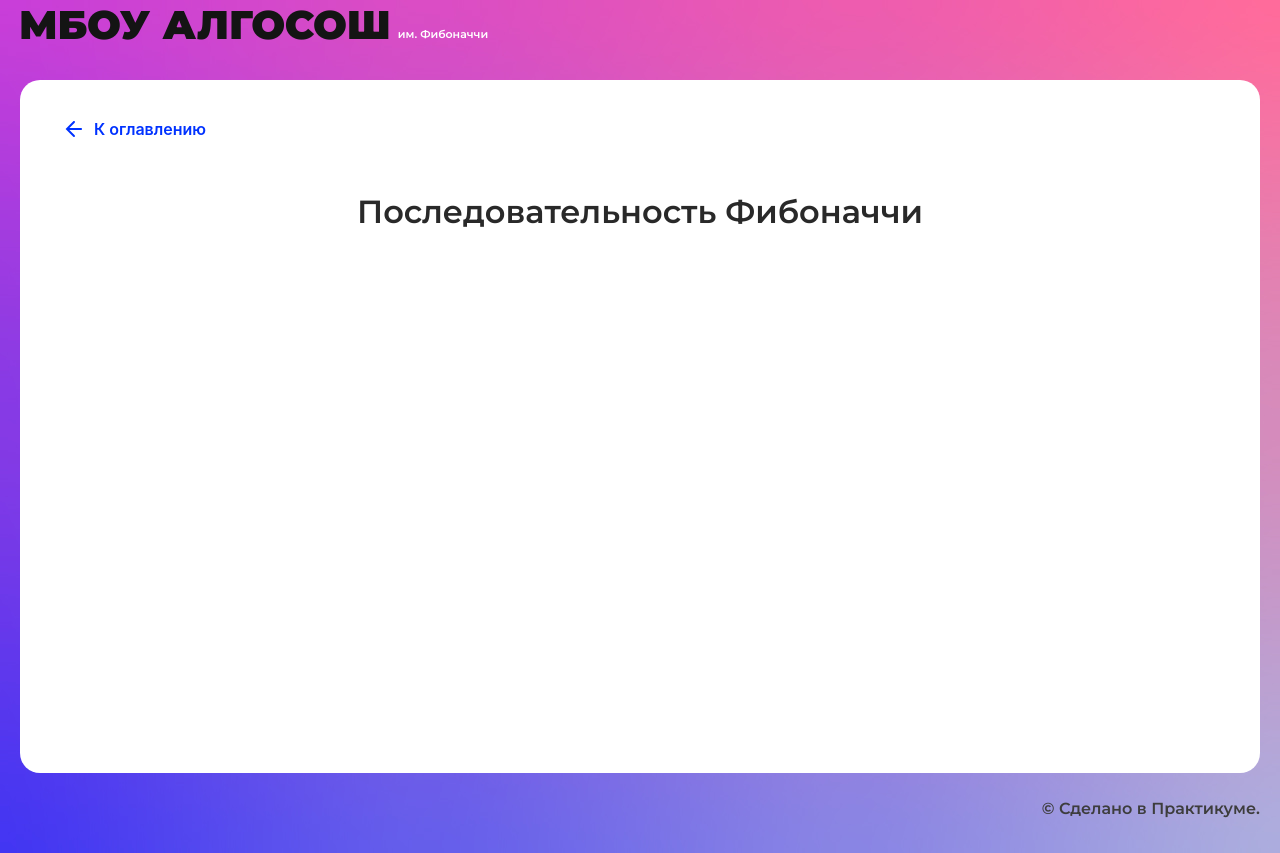
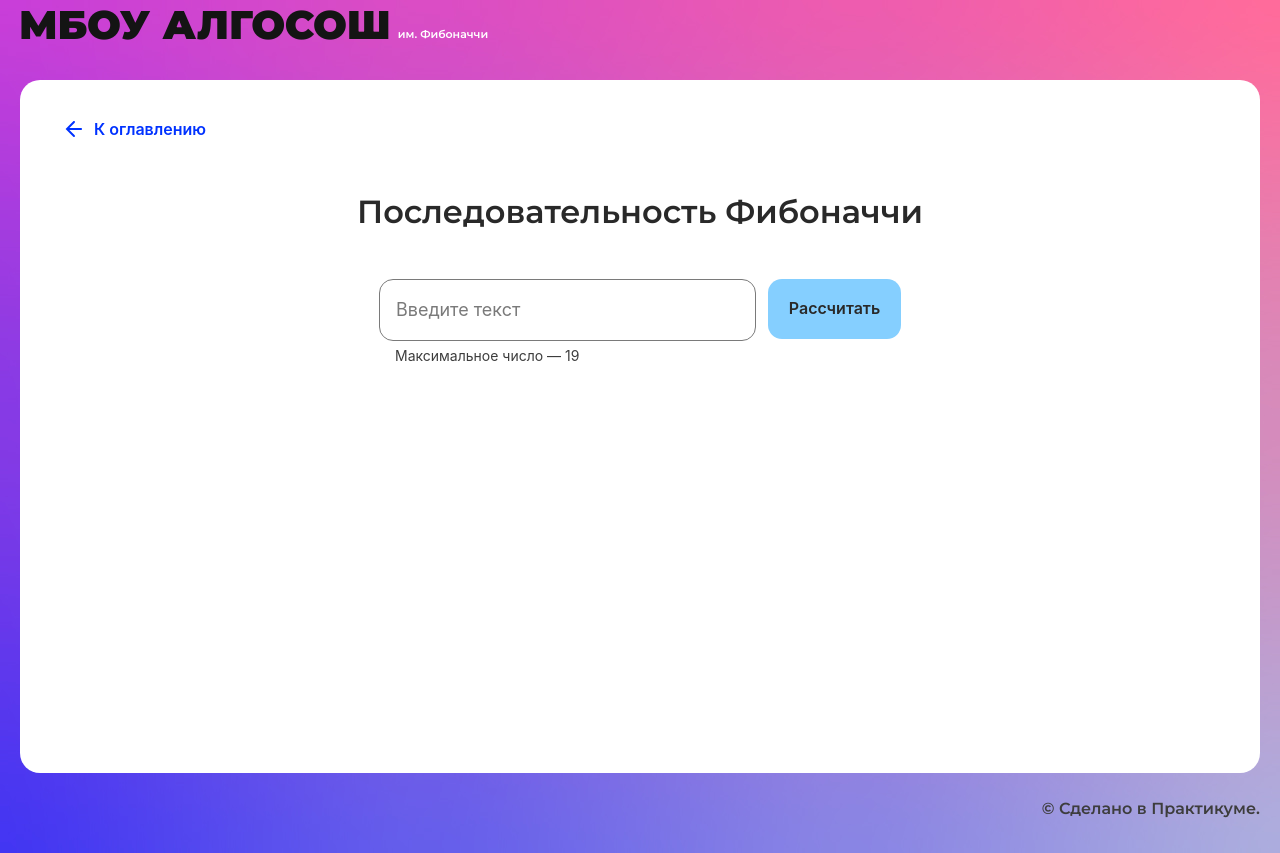
Before and after one commit to hakunamatata93/visualAlgorithms, a React (Create React App) app: page /fibonacci in a window 1280 px wide. Built offline with nearby package versions, Linux system fonts and the light colour scheme.

Commit message:
fibonacci layout

```diff
--- /dev/null
+++ b/src/components/fibonacci-page/fibonacci-page.module.css
@@ -0,0 +1,6 @@
+.main {
+    display: grid;
+    grid-template-columns: 377px 133px;
+    gap: 12px;
+    justify-content: center;
+  }
--- a/src/components/fibonacci-page/fibonacci-page.tsx
+++ b/src/components/fibonacci-page/fibonacci-page.tsx
@@ -1,10 +1,24 @@
 import React from "react";
+import { Input } from "../ui/input/input";
+import { Button } from "../ui/button/button";
+import styles from "./fibonacci-page.module.css";
 import { SolutionLayout } from "../ui/solution-layout/solution-layout";
 
 export const FibonacciPage: React.FC = () => {
   return (
     <SolutionLayout title="Последовательность Фибоначчи">
+          <main className={styles.main}>
+        <Input
 
+          isLimitText
+          max={19}
+          type=''
+
+
+        />
+        <Button
+          text='Рассчитать'/>
+      </main>
     </SolutionLayout>
   );
 };
```
